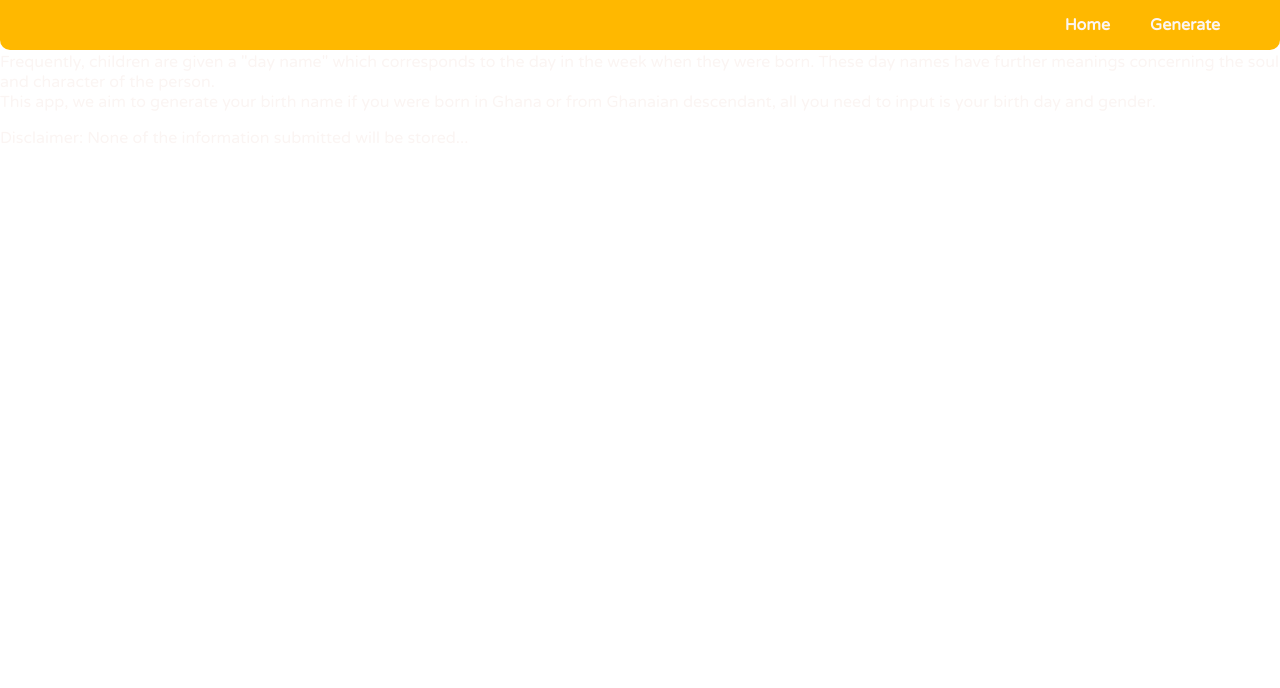
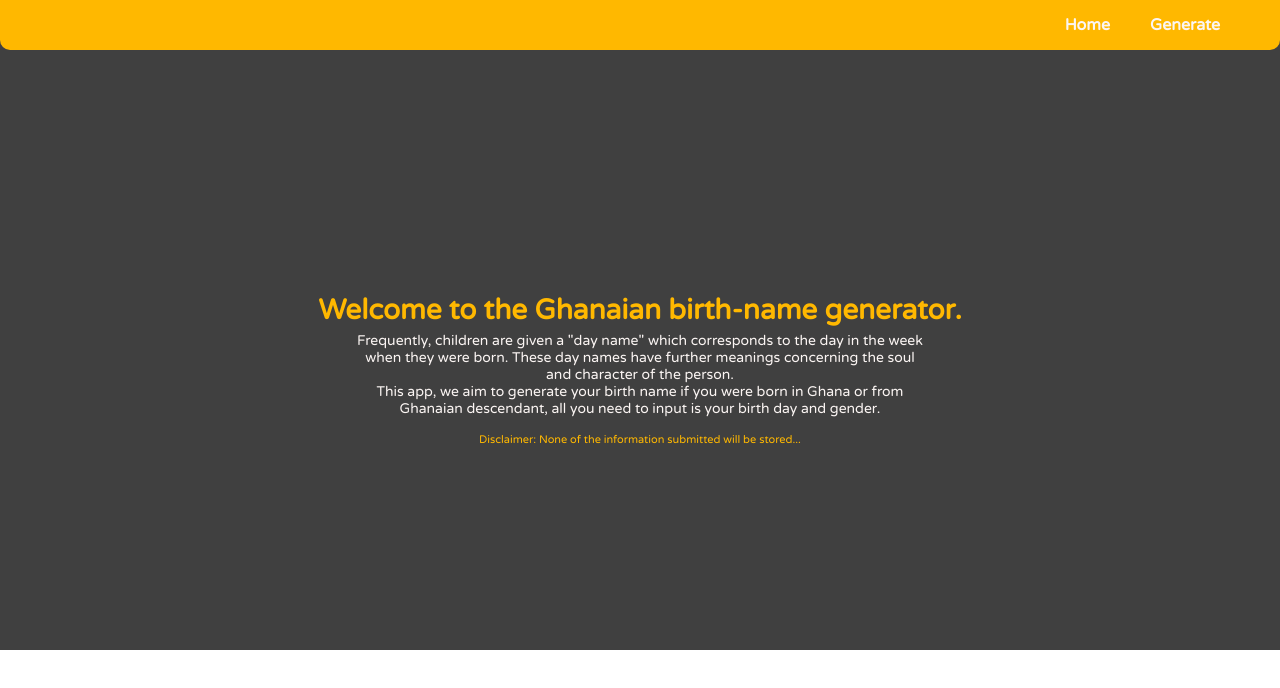
Before and after one commit to g90tony/ghanaian-name-generator, a plain HTML site: page index.html in a window 1280 px wide. Drawn offline with Linux system fonts and the light colour scheme.

Commit message:
added landing section styling

```diff
--- a/StyleSheets/style.css
+++ b/StyleSheets/style.css
@@ -50,3 +50,43 @@ body {
   color: #fbf5f3;
   font-weight: 600;
 }
+
+.bg-overlay {
+  background-color: rgba(0, 0, 0, 0.75);
+  height: 100%;
+  width: 100%;
+}
+
+.landing-container {
+  width: 100vw;
+  height: 75vh;
+  padding-bottom: 50px;
+  display: flex;
+  flex-flow: column;
+  justify-content: center;
+  align-self: center;
+}
+
+.landing-heading {
+  margin-top: 150px;
+  margin-bottom: 0;
+  font-size: 28px;
+  font-weight: 700;
+  color: #ffb800;
+  text-align: center;
+}
+
+.landing-description {
+  font-size: 14px;
+  text-align: center;
+  width: 45%;
+  margin: 5px auto;
+  color: #fbf5f3;
+}
+
+.landing-disclaimer {
+  text-align: center;
+  font-size: 11px;
+  color: #ffb800;
+  font-weight: 400;
+}
```
